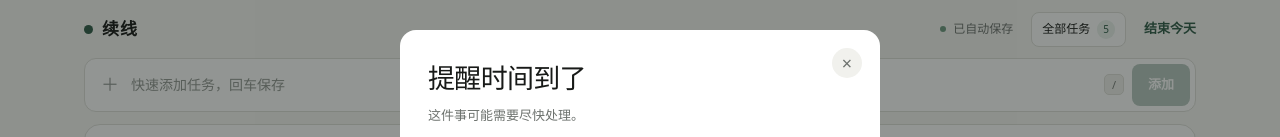
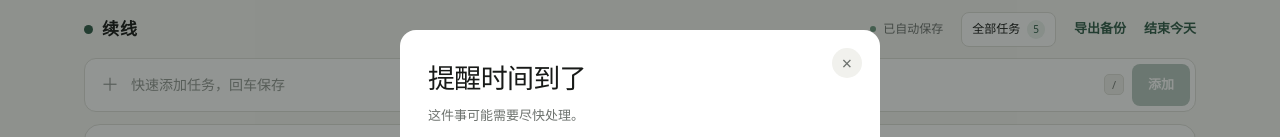
Before and after one commit to Lilianablog/xuxian, a Next.js app: page / in a window 1280 px wide. Shown: the top 137 px of the page. Built offline with nearby package versions, Linux system fonts and the light colour scheme.

Commit message:
Add one-click local task backups.

```diff
--- a/app/page.tsx
+++ b/app/page.tsx
@@ -1008,6 +1008,22 @@ export default function Home() {
     if (toastTimer.current) window.clearTimeout(toastTimer.current);
   }
 
+  function exportBackup() {
+    if (!workspace) return;
+    const blob = new Blob([JSON.stringify(workspace, null, 2)], {
+      type: "application/json;charset=utf-8",
+    });
+    const url = URL.createObjectURL(blob);
+    const link = document.createElement("a");
+    link.href = url;
+    link.download = `续线备份-${datetimeLocalValue(Date.now()).slice(0, 10)}.json`;
+    document.body.appendChild(link);
+    link.click();
+    link.remove();
+    URL.revokeObjectURL(url);
+    showToast("备份文件已下载");
+  }
+
   function finishLanding(event: FormEvent) {
     event.preventDefault();
     updateWorkspace((current) => ({ ...current, lastLandingAt: Date.now() }));
@@ -1048,6 +1064,7 @@ export default function Home() {
           <button className="task-manager-button" type="button" onClick={() => setShowTaskManager(true)}>
             全部任务 <span>{openTaskCount}</span>
           </button>
+          <button className="text-button" type="button" onClick={exportBackup}>导出备份</button>
           <button className="text-button" type="button" onClick={() => setShowLanding(true)}>结束今天</button>
         </div>
       </header>
```
Also changed, not shown: 1 other file (tests, documents, lock files or other folders).
